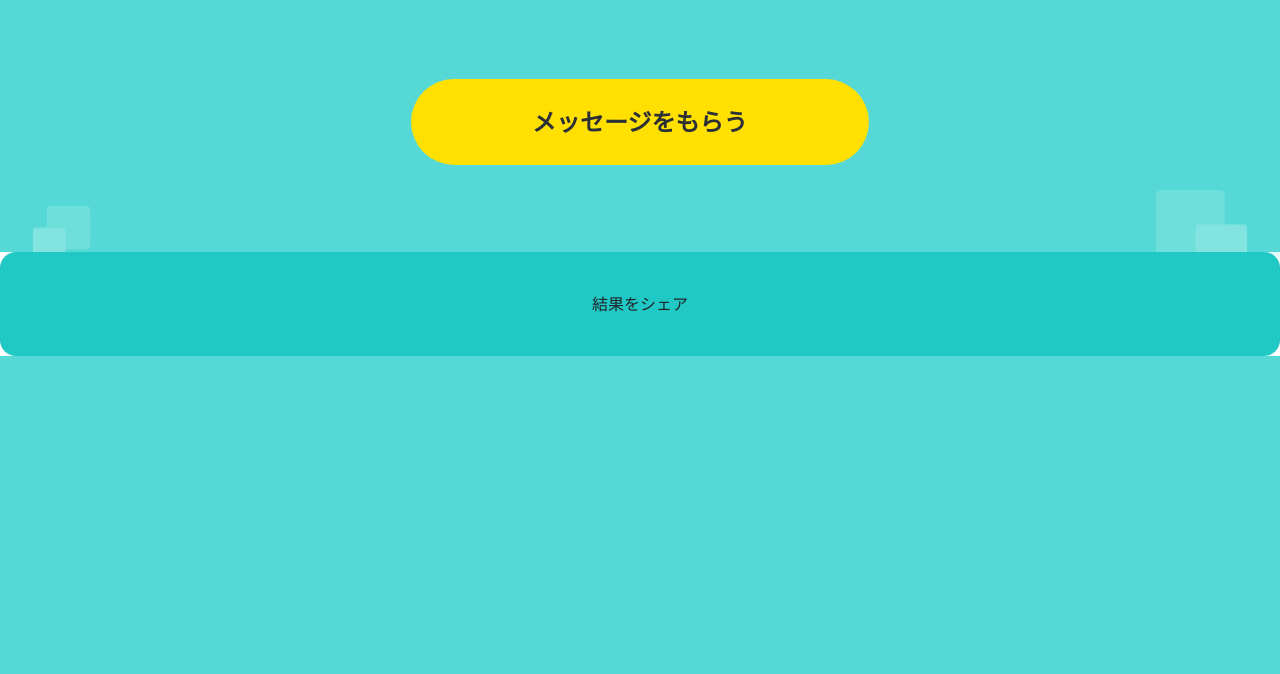
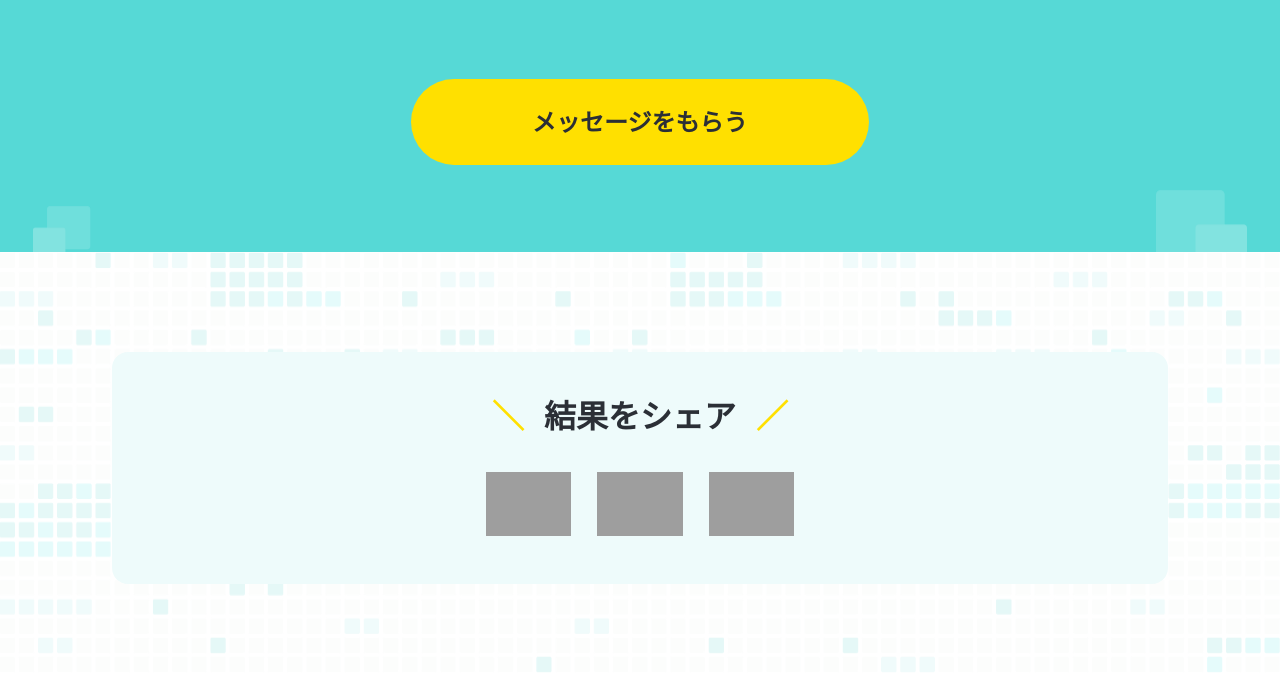
Before and after one commit to HiguchiDev/fure_fure_san, a Django app: page / in a window 1280 px wide. Shown: the part 1204-1878 px from the top of the page. Before the commit the page ends 1560 px from the top, so only its background shows below. Run offline with Django 4.2, Linux system fonts and the light colour scheme; data that the repository does not hold is empty; some libraries are stand-ins or nearby versions; grey boxes are pictures that could not be loaded.

Commit message:
SNSシェアアイコン実装

```diff
--- a/static_local/top/top_common.css
+++ b/static_local/top/top_common.css
@@ -200,9 +200,8 @@
 
 #sns_share_row {
     background-image: url("/static/top/common_img/bg_sns_share.png");
-    background-size: 100% auto, 100%;
-    background-position: top 50% left 50%, 0 0;
-    background-repeat: no-repeat, no-repeat;
+    background-size: cover;
+    background-repeat: no-repeat;
 }
 
 .choice_error_label_pos {
@@ -216,9 +215,20 @@
     margin-bottom: 3px;
 }
 
-.sns_share_box {
-    background: #20C9C5;
-    border-radius: 16px;
-    padding-top: 40px;
-    padding-bottom: 40px;
+#sns_share_msg {
+    font-family: 'M PLUS Rounded 1c', sans-serif;
+    font-style: normal;
+    font-weight: 900;
+    font-size: 32px;
+    line-height: 48px;
+
+    color: #2B2F36;
 }
+
+#sns_share_icon_row {
+    margin-top: 32px;
+}
+
+.sns_share_link{
+    text-decoration:none
+}
--- a/static_local/top/top_pc.css
+++ b/static_local/top/top_pc.css
@@ -143,3 +143,30 @@
     border-right: 24px solid transparent;
     transform: rotate(15deg);
 }
+
+.sns_share_icon_img {
+    height: 64px;
+    margin-left: 11px;
+    margin-right: 11px;
+}
+
+#sns_share_box {
+    background: #EEFBFB;
+    border-radius: 16px;
+    padding-top: 40px;
+    padding-bottom: 48px;
+    margin-top: 100px;
+    margin-bottom: 90px;
+    margin-left: 100px;
+    margin-right: 100px;
+}
+
+#sns_share_mark_left {
+    color: #FFE000;
+    margin-right: 20px;
+}
+
+#sns_share_mark_right {
+    color: #FFE000;
+    margin-left: 20px;
+}
--- a/static_local/top/top_sp.css
+++ b/static_local/top/top_sp.css
@@ -136,3 +136,37 @@
     border-right: 24px solid transparent;
     transform: rotate(15deg);
 }
+
+#sns_share_box {
+    background: #EEFBFB;
+    border-radius: 16px;
+    padding-top: 40px;
+    padding-bottom: 48px;
+    padding-left: 15px;
+    padding-right: 15px;
+    margin-top: 100px;
+    margin-bottom: 90px;
+    margin-left: 30px;
+    margin-right: 30px;
+}
+
+.sns_share_icon_img {
+    height: 64px;
+    margin-left: 10px;
+    margin-right: 10px;
+}
+
+#sns_share_mark_left {
+    color: #FFE000;
+    margin-right: 10px;
+}
+
+#sns_share_mark_right {
+    color: #FFE000;
+    margin-left: 10px;
+}
+
+.sns_share_msg_col {
+    padding-left: 0px;
+    padding-right: 0px;
+}
--- a/templates/top.html
+++ b/templates/top.html
@@ -278,9 +278,32 @@
 
     <div id="sns_share_row" class="row">
       <div class="col-12">
-        <div class="row">
-          <div class="col-12 text-center sns_share_box">
-            結果をシェア
+        <div id="sns_share_box" class="row">
+          <div class="col-12 text-center sns_share_msg_col">
+            <div id="sns_share_msg" class="row">
+              <div class="col-12 text-center sns_share_msg_col">
+                <span id="sns_share_mark_left">＼</span>結果をシェア<span id="sns_share_mark_right">／</span>
+              </div>
+            </div>
+            <div id="sns_share_icon_row" class="row">
+              <div class="col-12 text-center">
+                <span class="sns_share_icon">
+                  <a class="sns_share_link" href="https://twitter.com/share?text=フレフレエンジニア&url=https://engineer.frefre.site/&hashtags=フレフレエンジニア" rel="nofollow noopener" target="_blank">
+                    <img src="{% static 'top/common_img/icon_twitter.png' %}" class="sns_share_icon_img">
+                  </a>
+                </span>
+                <span class="sns_share_icon">
+                  <a class="sns_share_link" href="https://www.facebook.com/share.php?u=https://engineer.frefre.site/" rel="nofollow noopener" target="_blank">
+                    <img src="{% static 'top/common_img/icon_facebook.png' %}" class="sns_share_icon_img">
+                  </a>
+                </span>
+                <span class="sns_share_icon">
+                  <a class="sns_share_link" href="https://social-plugins.line.me/lineit/share?url=https://engineer.frefre.site/" rel="nofollow noopener" target="_blank">
+                    <img src="{% static 'top/common_img/icon_line.png' %}" class="sns_share_icon_img">
+                  </a>
+                </span>
+              </div>
+            </div>
           </div>
         </div>
       </div>
```
